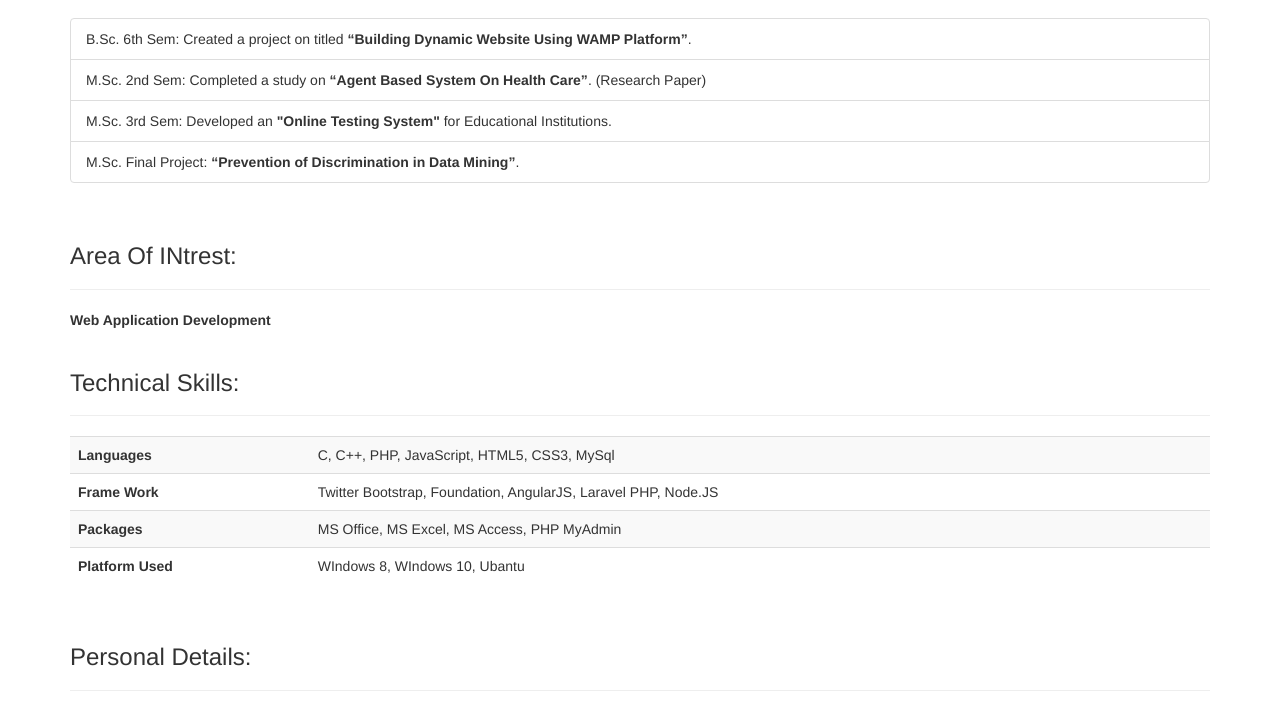
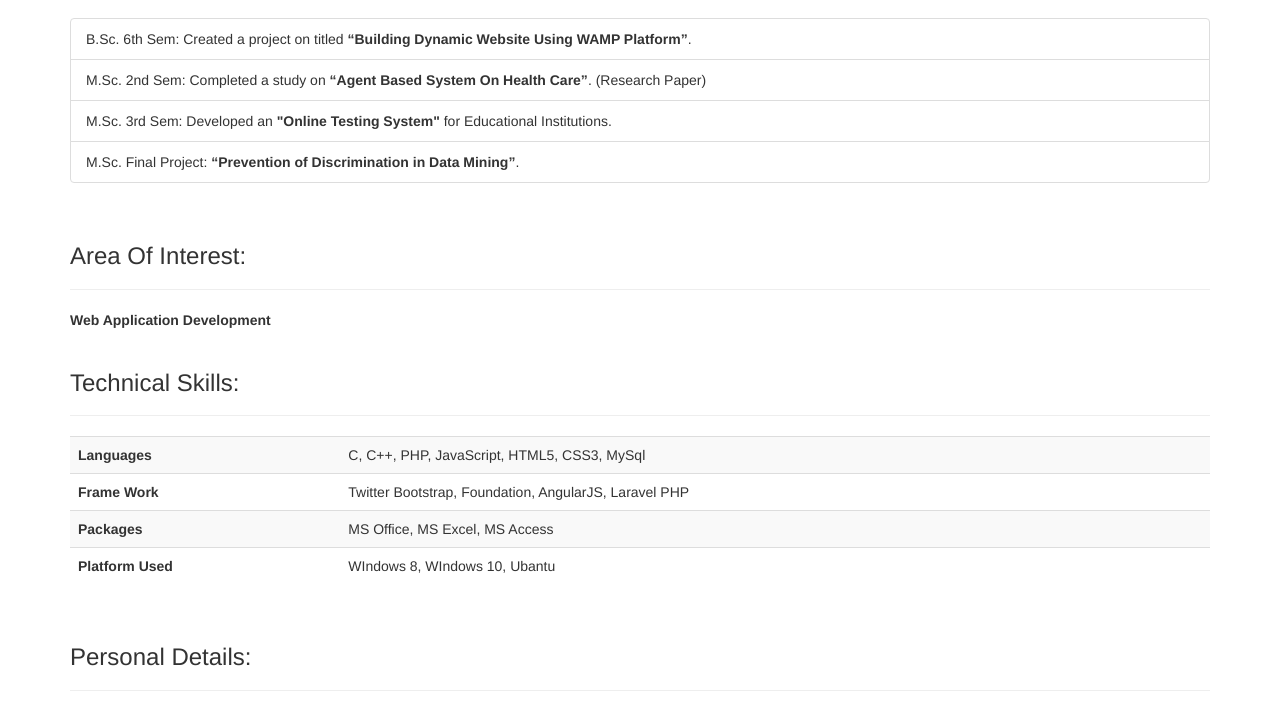
Before and after one commit to mushhrath/Resume, a plain HTML site: page index.html in a window 1280 px wide. Shown: the part 506-1214 px from the top of the page. Drawn offline with Linux system fonts and the light colour scheme.

Commit message:
Update index.html
Change in spelling error

```diff
--- a/index.html
+++ b/index.html
@@ -106,7 +106,7 @@
             <div class="row">
                 <div class="col-lg-12 col-md-12 col-sm-12 col-xs-12">
                     <div class="page-header">
-                        <h3 class="text-capitalize text-left">Area of INtrest:</h3>
+                        <h3 class="text-capitalize text-left">Area of Interest:</h3>
                     </div>
                 </div>
             </div>
@@ -135,11 +135,11 @@
                         </tr>
                         <tr>
                             <th>Frame Work</th>
-                            <td>Twitter Bootstrap, Foundation, AngularJS, Laravel PHP, Node.JS</td>
+                            <td>Twitter Bootstrap, Foundation, AngularJS, Laravel PHP</td>
                         </tr>
                         <tr>
                             <th>Packages</th>
-                            <td>MS Office, MS Excel, MS Access, PHP MyAdmin</td>
+                            <td>MS Office, MS Excel, MS Access</td>
                         </tr>
                         <tr>
                             <th>Platform Used</th>
```
